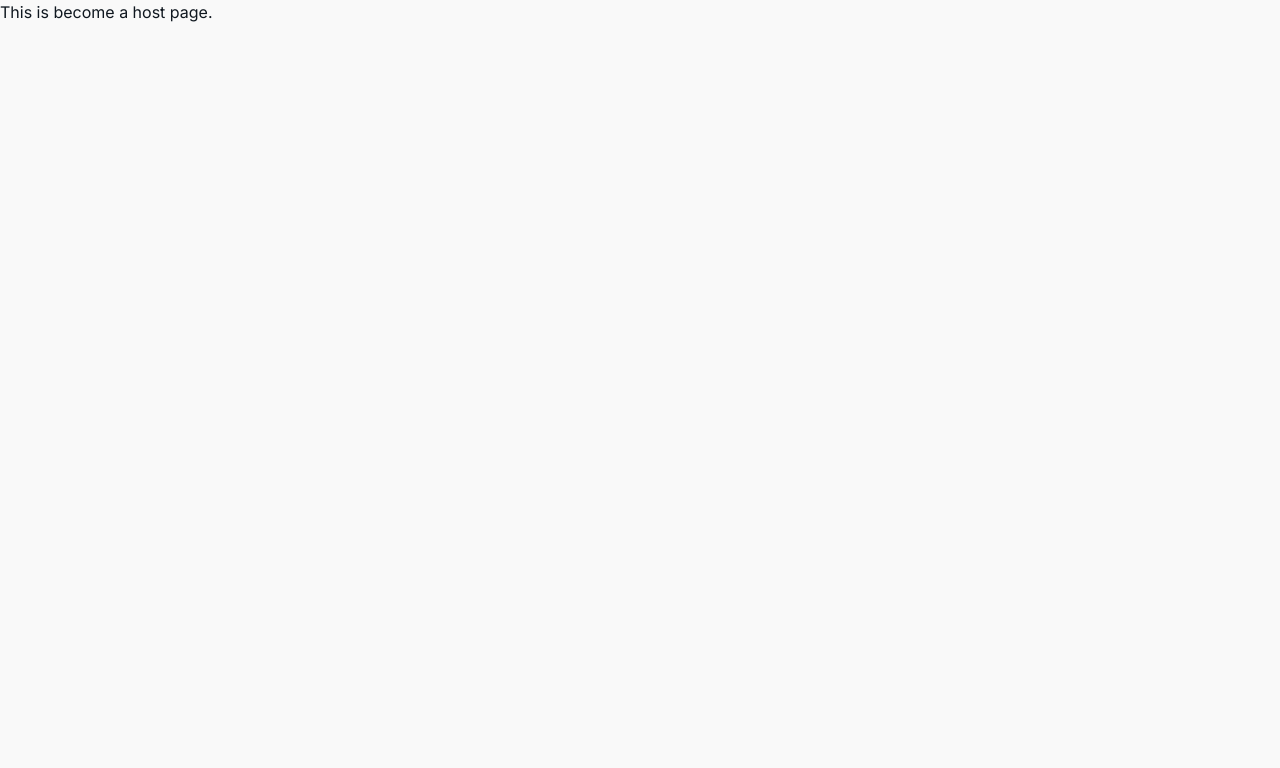
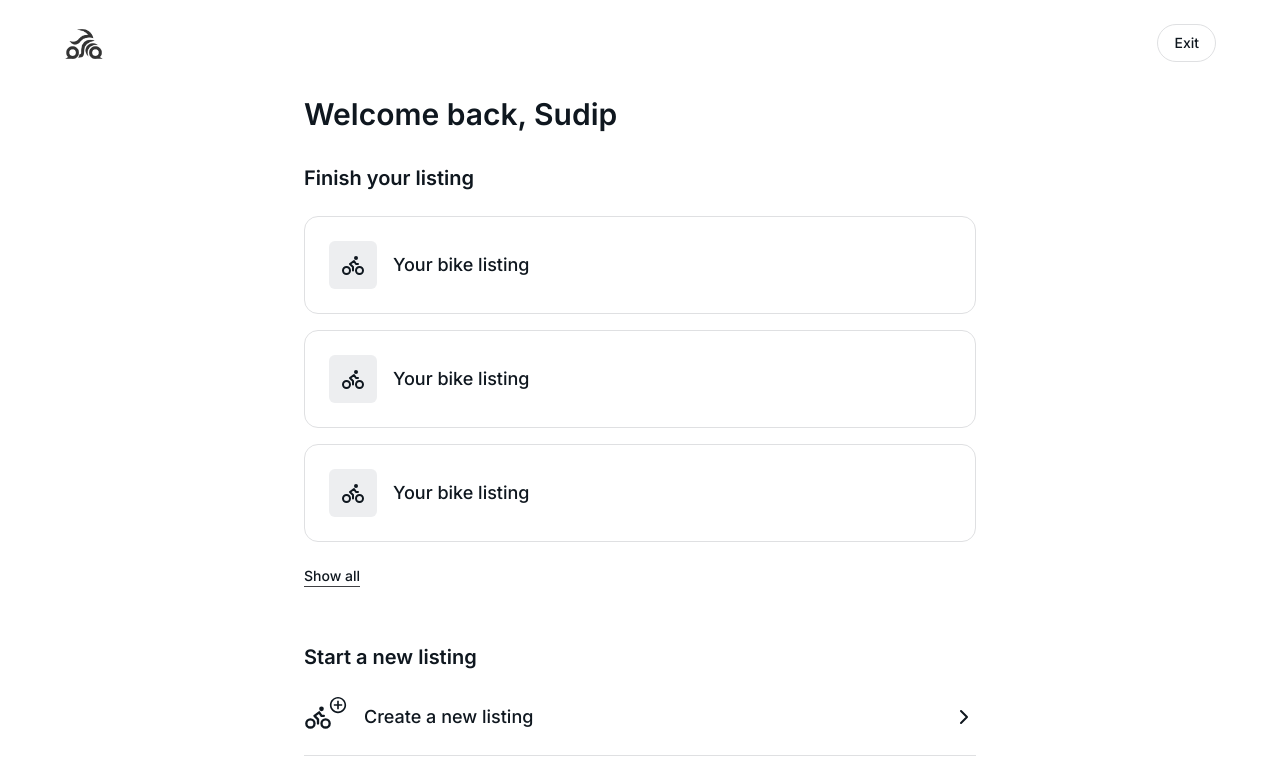
Before and after one commit to sudip15622/Otm-Rides, a Next.js app: page /become-a-host in a window 1280 px wide. Shown: the top 768 px of the page. Built offline with nearby package versions, Linux system fonts and the light colour scheme; no server answers.

Commit message:
completed desing of become-a-host starting draft loader page

```diff
--- /dev/null
+++ b/app/become-a-host/layout.tsx
@@ -0,0 +1,16 @@
+import BahNavbar from "@/components/become-a-host/BahNavbar";
+
+export default async function BahLayout({
+  children,
+}: Readonly<{
+  children: React.ReactNode;
+}>) {
+  return (
+    <div className="w-full relative">
+      <BahNavbar />
+      <main className="w-full bg-card min-h-[calc(100dvh-96px)] mx-auto px-4 pb-12 sm:px-8 md:px-12 lg:px-16">
+        {children}
+      </main>
+    </div>
+  );
+}
--- a/app/become-a-host/page.tsx
+++ b/app/become-a-host/page.tsx
@@ -1,7 +1,12 @@
-import React from "react";
+import BahClient from "@/components/become-a-host/BahClient";
+import React, { Suspense } from "react";
 
 const page = () => {
-  return <div>This is become a host page.</div>;
+  return (
+    <Suspense fallback={<div>Loading...</div>}>
+      <BahClient />
+    </Suspense>
+  );
 };
 
 export default page;
--- /dev/null
+++ b/components/become-a-host/BahClient.tsx
@@ -0,0 +1,56 @@
+"use client";
+import { Bike } from "lucide-react";
+import Link from "next/link";
+import React from "react";
+import { FiChevronRight } from "react-icons/fi";
+import { IoMdAddCircleOutline } from "react-icons/io";
+
+const BahClient = () => {
+  return (
+    <div className="flex flex-col w-full max-w-2xl mx-auto gap-8">
+      <h1 className="text-3xl font-semibold">Welcome back, Sudip</h1>
+
+      <div className="flex flex-col gap-6">
+        <h2 className="text-xl font-semibold">Finish your listing</h2>
+        <div className="flex flex-col gap-4">
+          {[1, 2, 3].map((i) => {
+            return (
+              <Link
+                href="/"
+                key={i}
+                className="p-6 rounded-xl border border-border flex items-center gap-4 hover:bg-accent/30 hover:border-secondary/80 transition-colors duration-200 ease-in-out"
+              >
+                <div className="rounded-sm bg-accent/50 p-3 w-fit h-fit">
+                  <Bike className="size-6" />
+                </div>
+                <div className="font-medium text-lg">Your bike listing</div>
+              </Link>
+            );
+          })}
+        </div>
+        <button className="w-fit text-sm font-medium border-b hover:border-b-2 border-secondary/80 cursor-pointer">
+          Show all
+        </button>
+      </div>
+
+      <div className="flex flex-col mt-6 gap-2">
+        <h2 className="text-xl font-semibold">Start a new listing</h2>
+        <Link
+          href="/"
+          className="py-6 border-b border-border flex items-center gap-4 justify-between"
+        >
+          <div className="flex items-center gap-8 font-medium text-lg">
+            <div className="relative">
+              <Bike className="size-7" />
+              <IoMdAddCircleOutline className="size-5 absolute -top-2 -right-4" />
+            </div>
+            Create a new listing
+          </div>
+          <FiChevronRight className="size-6" />
+        </Link>
+      </div>
+    </div>
+  );
+};
+
+export default BahClient;
--- /dev/null
+++ b/components/become-a-host/BahNavbar.tsx
@@ -0,0 +1,49 @@
+"use client";
+import { cn } from "@/lib/utils";
+import Image from "next/image";
+import Link from "next/link";
+import { useEffect, useState } from "react";
+
+const BahNavbar = () => {
+  const [isScrolled, setIsScrolled] = useState(false);
+
+  useEffect(() => {
+    const handleScroll = () => {
+      setIsScrolled(window.scrollY > 0);
+    };
+
+    window.addEventListener("scroll", handleScroll);
+    return () => window.removeEventListener("scroll", handleScroll);
+  }, []);
+
+  return (
+    <div
+      className={cn(
+        "flex bg-card sticky z-50 top-0 w-full py-6 px-4 sm:px-8 md:px-12 lg:px-16 transition-colors duration-200 h-24",
+        isScrolled && "shadow-sm",
+      )}
+    >
+      <nav className="relative w-full flex items-start justify-between gap-x-10">
+        <Link href="/" className="relative w-10 h-10 opacity-80">
+          <Image
+            src="/otmrides_black-01.png"
+            alt="logo"
+            fill
+            sizes="48px"
+            className="object-cover w-full h-full"
+            priority
+          />
+        </Link>
+
+        <Link
+          href="/hosting"
+          className="py-2 px-4 rounded-full border border-border hover:border-secondary/80 hover:bg-accent/50 duration-200 transition-colors ease-in-out font-medium text-sm"
+        >
+          Exit
+        </Link>
+      </nav>
+    </div>
+  );
+};
+
+export default BahNavbar;
```
Also changed, not shown: public/otmrides_black-01.png (added).
